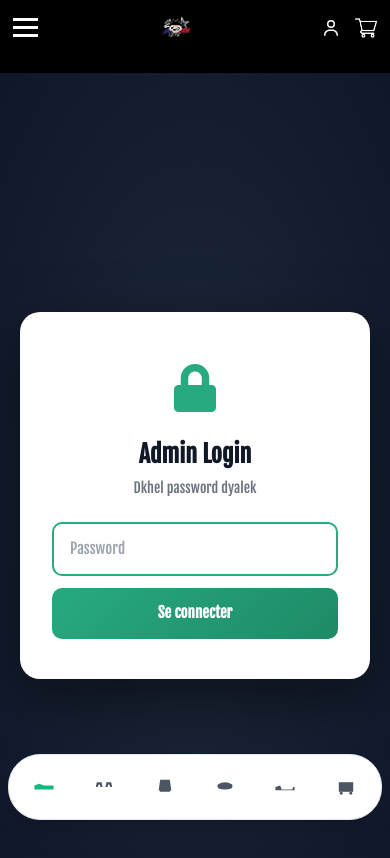
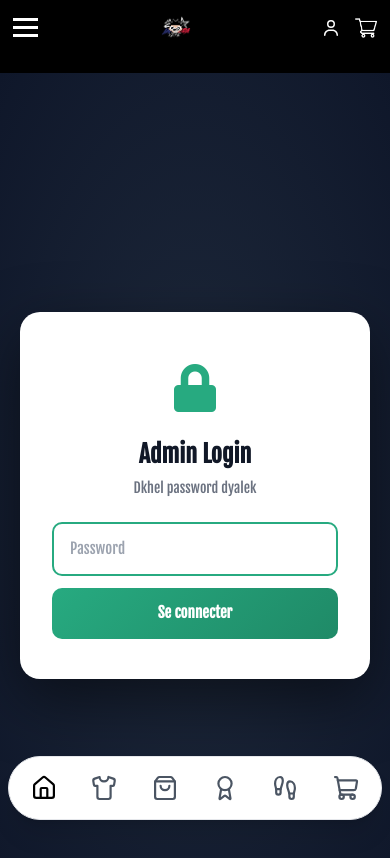
Before and after one commit to Abdoab49/ecommerce-frontend, a React (Create React App) app: page /admin in a window 390 px wide. Shown: the top 858 px of the page. Built offline with nearby package versions, Linux system fonts and the light colour scheme; some icons are missing; a web font is replaced by a local one.

Commit message:
BottomNavBar: Icons8 icons

```diff
--- a/src/Components/BottomNavBar/BottomNavBar.css
+++ b/src/Components/BottomNavBar/BottomNavBar.css
@@ -8,13 +8,13 @@
   transform: translateX(-50%);
   z-index: 1000;
   width: 100%;
-  max-width: 550px;
-  padding: 0 16px;
+  max-width: 550px;            /* ✅ Kberna chwiya */
+  padding: 0 16px;             /* ✅ Kberna chwiya */
   margin-bottom: 64px;
 }
 
 /* ============================================
-   ✅ CONTAINER — Pill
+   ✅ CONTAINER — Pill (Kbira)
    ============================================ */
 .bottom-navbar-container {
   position: relative;
@@ -24,13 +24,13 @@
   background: #ffffff;
   border: 1px solid #e5e7eb;
   border-radius: 50px;
-  padding: 14px 8px;
+  padding: 14px 8px;           /* ✅ Kberna (kanet 12px 6px) */
   box-shadow: 0 20px 25px -5px rgba(0, 0, 0, 0.1),
               0 8px 10px -6px rgba(0, 0, 0, 0.1);
 }
 
 /* ============================================
-   ✅ BUTTON
+   ✅ BUTTON — Kbira + Bla Hover
    ============================================ */
 .bottom-navbar-btn {
   position: relative;
@@ -39,7 +39,7 @@
   align-items: center;
   justify-content: center;
   flex: 1;
-  padding: 14px 12px;
+  padding: 14px 12px;          /* ✅ Kberna (kanet 12px 10px) */
   background: transparent;
   border: none;
   cursor: pointer;
@@ -49,7 +49,7 @@
   font-weight: 500;
   transition: color 0.2s;
 
-  /* ✅ Hayedna morba3 k7el */
+  /* ✅ Hayedna morba3 */
   outline: none !important;
   -webkit-tap-highlight-color: transparent !important;
   -webkit-touch-callout: none;
@@ -62,21 +62,22 @@
 
 /* ✅ Active button — Khdar */
 .bottom-navbar-btn--active {
-  color: #10b981;
+  color: #000000;
 }
 
+/* ✅ Kberna Icon */
 .bottom-navbar-icon {
   position: relative;
   display: flex;
   align-items: center;
   justify-content: center;
-  width: 24px;
-  height: 24px;
+  transform: scale(1.2);       /* ✅ Kberna (kanet 1.1) */
 }
 
+/* ✅ Kberna Label */
 .bottom-navbar-label {
-  font-size: 14px;
-  margin-top: 6px;
+  font-size: 14px;             /* ✅ Kberna (kanet 13px) */
+  margin-top: 6px;             /* ✅ Kberna chwiya */
   letter-spacing: 0.3px;
   display: none;
 }
@@ -108,16 +109,16 @@
   }
 
   .bottom-navbar-container {
-    padding: 12px 6px;
+    padding: 12px 6px;         /* ✅ Kberna (kanet 10px 5px) */
     border-radius: 40px;
   }
 
   .bottom-navbar-btn {
-    padding: 12px 8px;
+    padding: 12px 8px;         /* ✅ Kberna (kanet 10px 6px) */
   }
 
   .bottom-navbar-label {
-    font-size: 12px;
+    font-size: 12px;           /* ✅ Kberna (kanet 11px) */
     margin-top: 5px;
   }
 }
@@ -130,15 +131,15 @@
   }
 
   .bottom-navbar-container {
-    padding: 10px 5px;
+    padding: 10px 5px;         /* ✅ Kberna (kanet 8px 4px) */
     border-radius: 32px;
   }
 
   .bottom-navbar-btn {
-    padding: 10px 6px;
+    padding: 10px 6px;         /* ✅ Kberna (kanet 8px 4px) */
   }
 
   .bottom-navbar-label {
-    font-size: 11px;
+    font-size: 11px;           /* ✅ Kberna (kanet 10px) */
   }
 }
--- a/src/Components/BottomNavBar/BottomNavBar.jsx
+++ b/src/Components/BottomNavBar/BottomNavBar.jsx
@@ -1,6 +1,14 @@
 // src/Components/BottomNavBar/BottomNavBar.jsx
 import React, { useState, useEffect } from 'react';
 import { useNavigate, useLocation } from 'react-router-dom';
+import {
+  Home,
+  Shirt,
+  ShoppingBag,
+  Award,
+  Footprints,
+  ShoppingCart,
+} from 'lucide-react';
 import './BottomNavBar.css';
 
 const BottomNavBar = () => {
@@ -8,71 +16,13 @@ const BottomNavBar = () => {
   const location = useLocation();
   const [active, setActive] = useState(0);
 
-  // ✅ Icons8 SVGs + Options dyalek
   const items = [
-    {
-      id: 0,
-      icon: (
-        <svg width="24" height="24" viewBox="0 0 50 50" fill="currentColor">
-          <path d="M5 22 L15 18 L25 22 L45 22 L45 30 L5 30 Z" />
-        </svg>
-      ),
-      label: 'Shop',
-      path: '/',
-    },
-    {
-      id: 1,
-      icon: (
-        <svg width="24" height="24" viewBox="0 0 50 50" fill="currentColor">
-          <path d="M10 15 L20 15 L22 25 L18 25 L16 20 L14 20 L12 25 L8 25 Z" />
-          <path d="M30 15 L40 15 L42 25 L38 25 L36 20 L34 20 L32 25 L28 25 Z" />
-        </svg>
-      ),
-      label: 'Men',
-      path: '/mens',
-    },
-    {
-      id: 2,
-      icon: (
-        <svg width="24" height="24" viewBox="0 0 50 50" fill="currentColor">
-          <path d="M15 10 L35 10 L38 30 L35 35 L15 35 L12 30 Z" />
-        </svg>
-      ),
-      label: 'Jackets',
-      path: '/womens',
-    },
-    {
-      id: 3,
-      icon: (
-        <svg width="24" height="24" viewBox="0 0 50 50" fill="currentColor">
-          <path d="M10 20 Q25 10 40 20 Q42 25 38 28 Q25 32 12 28 Q8 25 10 20 Z" />
-        </svg>
-      ),
-      label: 'Casquette',
-      path: '/casquette',
-    },
-    {
-      id: 4,
-      icon: (
-        <svg width="24" height="24" viewBox="0 0 50 50" fill="currentColor">
-          <path d="M5 25 L15 22 L18 30 L40 30 L42 25 L45 25 L45 32 L5 32 Z" />
-        </svg>
-      ),
-      label: 'Shoes',
-      path: '/shoes',
-    },
-    {
-      id: 5,
-      icon: (
-        <svg width="24" height="24" viewBox="0 0 50 50" fill="currentColor">
-          <path d="M10 15 L40 15 L40 35 L10 35 Z" />
-          <circle cx="15" cy="38" r="3" />
-          <circle cx="35" cy="38" r="3" />
-        </svg>
-      ),
-      label: 'Cart',
-      path: '/cart',
-    },
+    { id: 0, icon: <Home size={22} />,         label: 'Shop',      path: '/' },
+    { id: 1, icon: <Shirt size={22} />,        label: 'Men',       path: '/mens' },
+    { id: 2, icon: <ShoppingBag size={22} />,  label: 'Jackets',   path: '/womens' },
+    { id: 3, icon: <Award size={22} />,        label: 'Casquette', path: '/casquette' },
+    { id: 4, icon: <Footprints size={22} />,   label: 'Shoes',     path: '/shoes' },
+    { id: 5, icon: <ShoppingCart size={22} />, label: 'Cart',      path: '/cart' },
   ];
 
   useEffect(() => {
```
